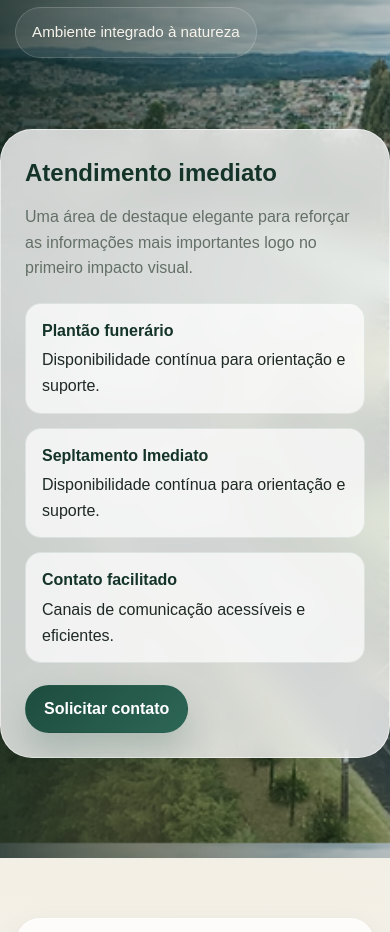
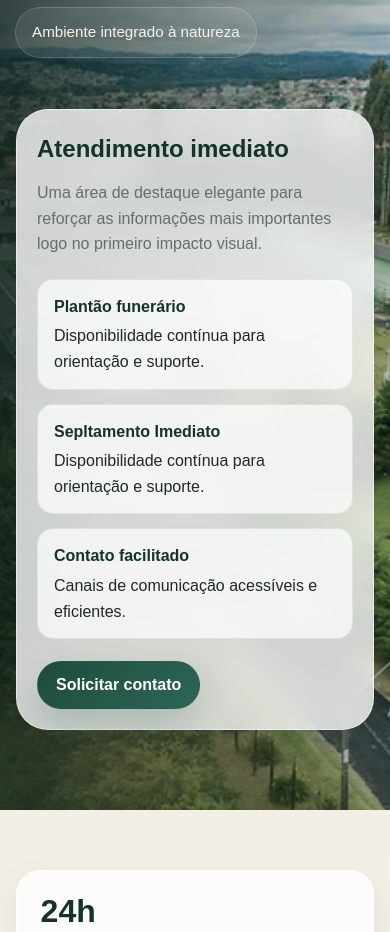
Before and after one commit to Inix-0/JardimDaColina, a plain HTML site: page index.html in a window 390 px wide. Shown: the part 1001-1933 px from the top of the page. Drawn offline with Linux system fonts and the light colour scheme; files whose address does not match are found by name.

Commit message:
alteração no hero mobile

```diff
--- a/css/style.css
+++ b/css/style.css
@@ -908,8 +908,10 @@
         font-size: 2rem;
       }
     }
-    @media (max-width: 400px) {
+    @media (max-width: 430px) {
       .hero-panel {
-        margin: 20px;
+        margin: 0 16px;
+        padding: 20px;
+        width: calc(100% - 32px);
       }
     }
```
